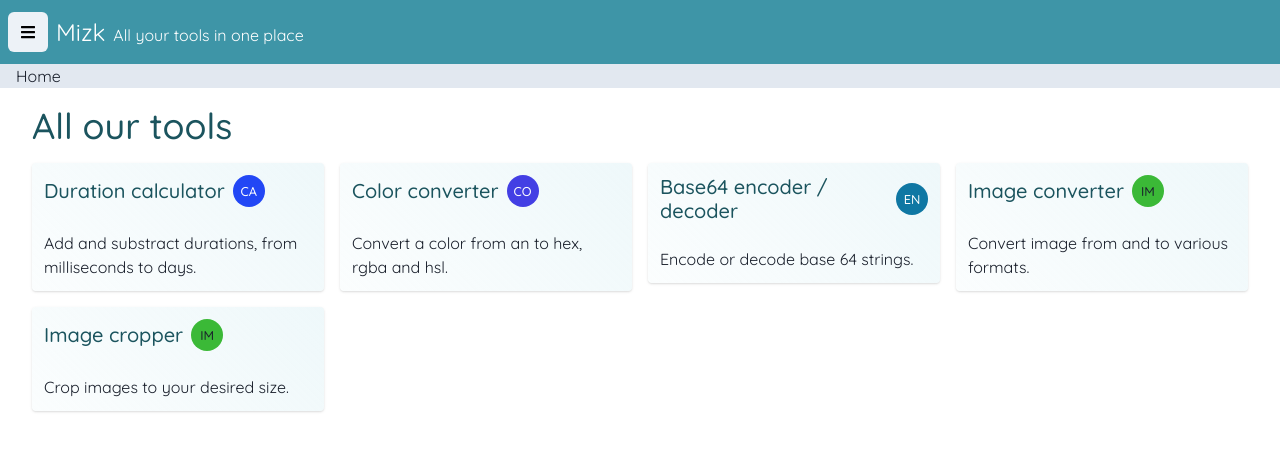
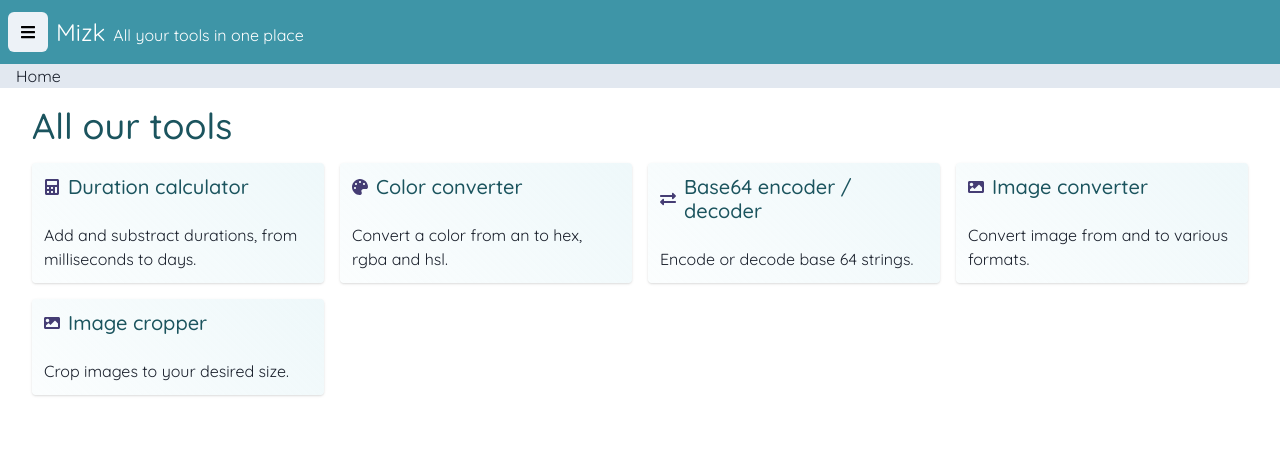
Before and after one commit to Clm-Roig/mizk, a React (Vite) app: page / in a window 1280 px wide. Shown: the top 450 px of the page. Built offline with nearby package versions, Linux system fonts and the light colour scheme.

Commit message:
fix(toolCard): use icon instead of avatar

```diff
--- a/src/components/ToolCard.tsx
+++ b/src/components/ToolCard.tsx
@@ -1,11 +1,11 @@
 import {
-  Avatar,
   Card,
   CardBody,
   CardHeader,
   CardProps,
   Heading,
   HStack,
+  Icon,
   Text,
   useTheme,
 } from '@chakra-ui/react';
@@ -15,8 +15,6 @@
 interface Props extends CardProps {
   tool: Tool;
 }
-
-const getInitials = (type: string) => type.slice(0, 2);
 
 function ToolCard({ tool, ...cardProps }: Props) {
   const {
@@ -39,8 +37,8 @@
       >
         <CardHeader>
           <HStack>
+            <Icon as={tool.type.icon} color="accent.600" />
             <Heading size="md">{tool.name}</Heading>
-            <Avatar size="sm" name={tool.type.name} getInitials={getInitials} />
           </HStack>
         </CardHeader>
         <CardBody>
```
